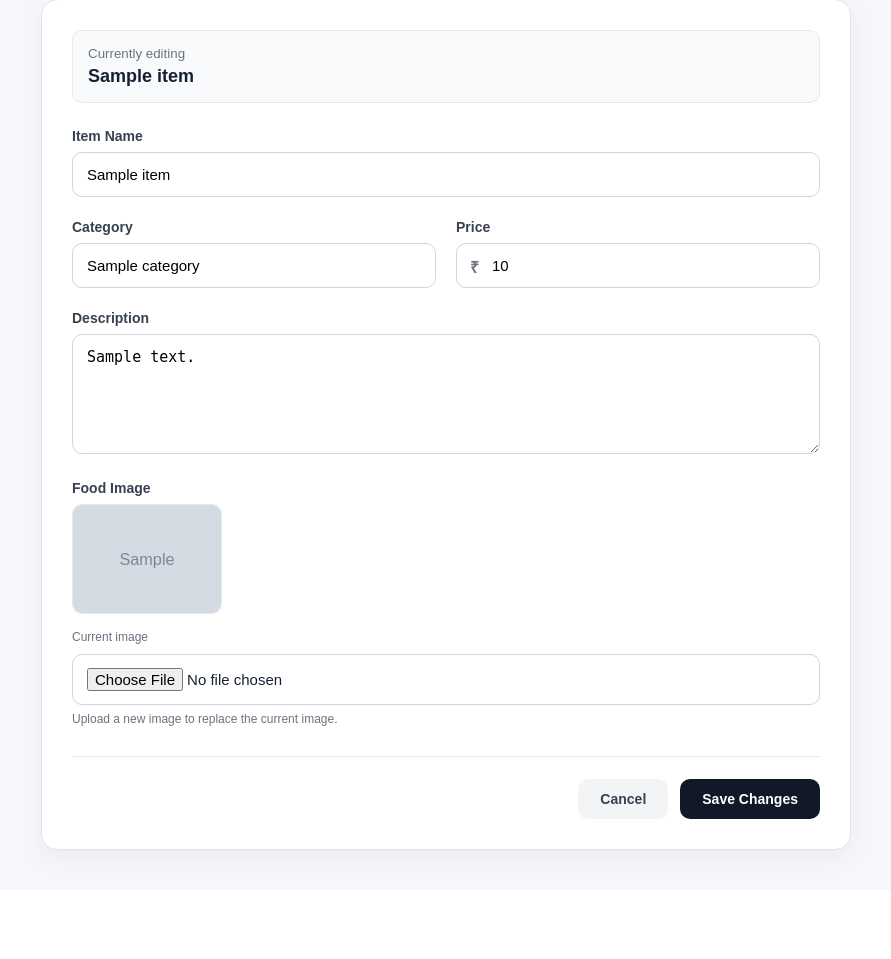
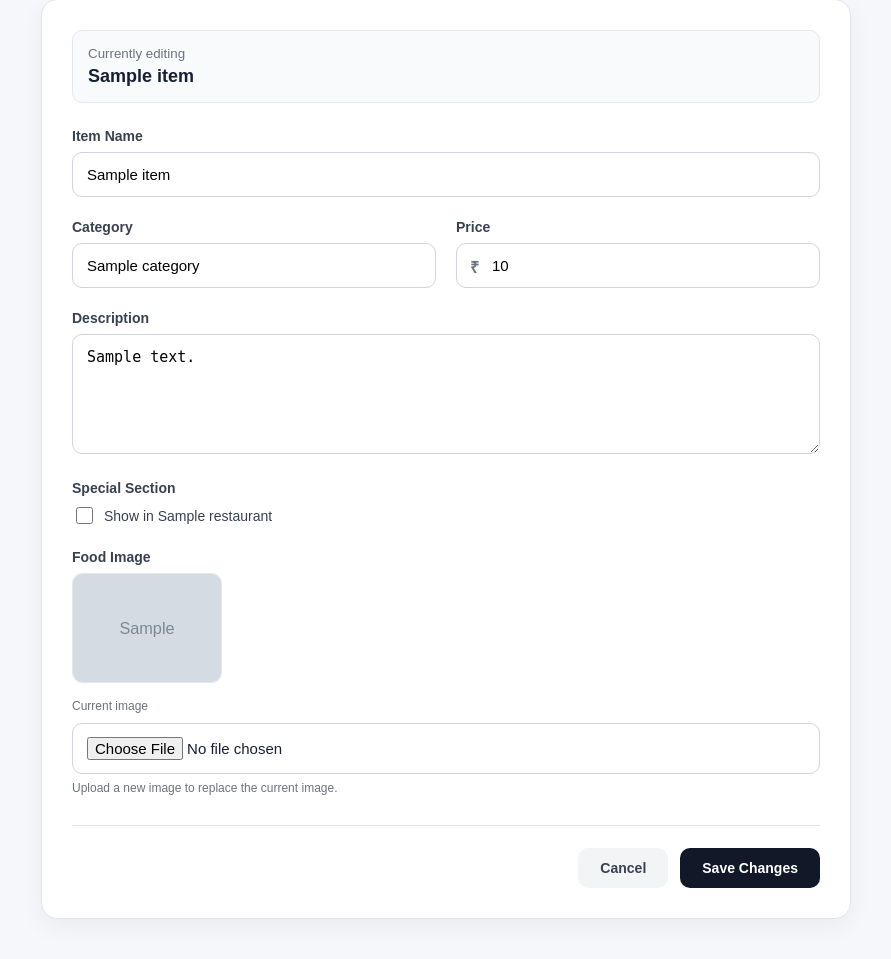
Before and after one commit to mohammadfaizan7844-design/restaurant-order-system, a Flask app: template templates/admin/edit_menu.html in a window 1280 px wide. Shown: the part 123-1082 px from the top of the page, without its empty margins (194-1085 px from the left). Before the commit the page ends 990 px from the top, so only its background shows below. Run offline with Flask 3, Linux system fonts and the light colour scheme; the template is opened without the code that fills it: most values are stand-ins (such as "Sample title", 1, 10 or a date in 2020); grey boxes marked "Sample" are stand-in pictures.

Commit message:
Add special section to menu items

```diff
--- a/app.py
+++ b/app.py
@@ -1024,6 +1024,7 @@ def edit_menu(item_id):
         category = request.form["category"]
         description = request.form["description"]
         price = request.form["price"]
+        is_special = request.form.get("is_special") == "on"
 
         # =========================
         # IMAGE UPLOAD
@@ -1054,7 +1055,8 @@ def edit_menu(item_id):
                     category = :category,
                     description = :description,
                     price = :price,
-                    image = :image
+                    image = :image,
+                    is_special = :is_special
                 WHERE id = :item_id
                 AND restaurant_id = :restaurant_id
             """),
@@ -1064,6 +1066,7 @@ def edit_menu(item_id):
                 "description": description,
                 "price": price,
                 "image": image_url,
+                 "is_special": is_special,
                 "item_id": item_id,
                 "restaurant_id": restaurant_id
             }
@@ -1072,12 +1075,21 @@ def edit_menu(item_id):
         db.session.commit()
 
         return redirect(url_for("menu"))
-
+        restaurant = db.session.execute(
+    db.text("""
+        SELECT *
+        FROM restaurants
+        WHERE id = :restaurant_id
+    """),
+    {
+        "restaurant_id": restaurant_id
+    }
+).mappings().first()
     return render_template(
-        "admin/edit_menu.html",
-        item=item
-    )
-
+    "admin/edit_menu.html",
+    item=item,
+    restaurant=restaurant
+)
 # =========================
 # MANAGE SECTIONS
 # =========================
--- a/templates/admin/edit_menu.html
+++ b/templates/admin/edit_menu.html
@@ -321,6 +321,42 @@
                 >{{ item.description or '' }}</textarea>
 
             </div>
+            <!-- SPECIAL SECTION -->
+{% if restaurant.special_section_name %}
+<div class="form-group">
+
+    <label>
+        Special Section
+    </label>
+
+    <label
+        style="
+            display:flex;
+            align-items:center;
+            gap:8px;
+            font-weight:500;
+            cursor:pointer;
+        "
+    >
+
+        <input
+            type="checkbox"
+            name="is_special"
+            {% if item.is_special %}checked{% endif %}
+            style="
+                width:17px;
+                height:17px;
+                cursor:pointer;
+                accent-color:#173f36;
+            "
+        >
+
+        Show in {{ restaurant.special_section_name }}
+
+    </label>
+
+</div>
+{% endif %}
 <!-- IMAGE -->
 <div class="form-group">
 
```
